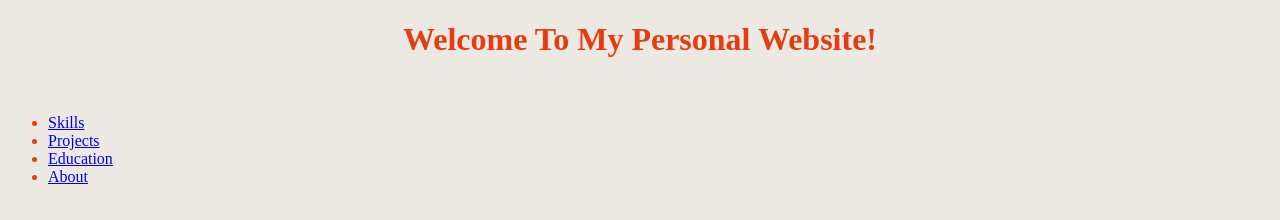
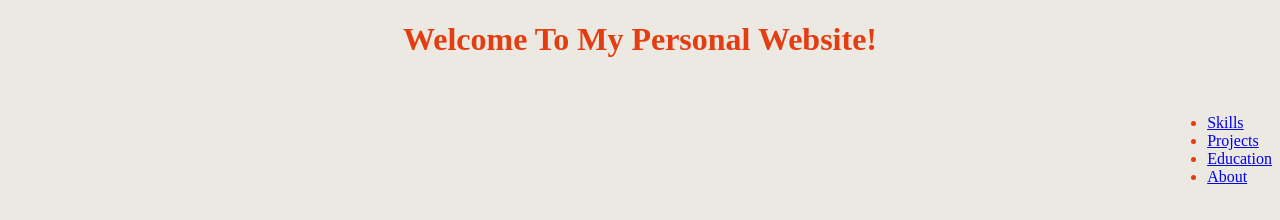
Before and after one commit to ElioCheng/eliocheng.github.io, a plain HTML site: page index.html in a window 1280 px wide. Drawn offline with Linux system fonts and the light colour scheme.

Commit message:
style changes

```diff
--- a/style.css
+++ b/style.css
@@ -9,6 +9,8 @@ body {
 
 #sidebar {
     list-style-type: none;
+    display: inline;
+    float: right;
     color: #E43D12;
     margin: 0;
     padding: 0
```
